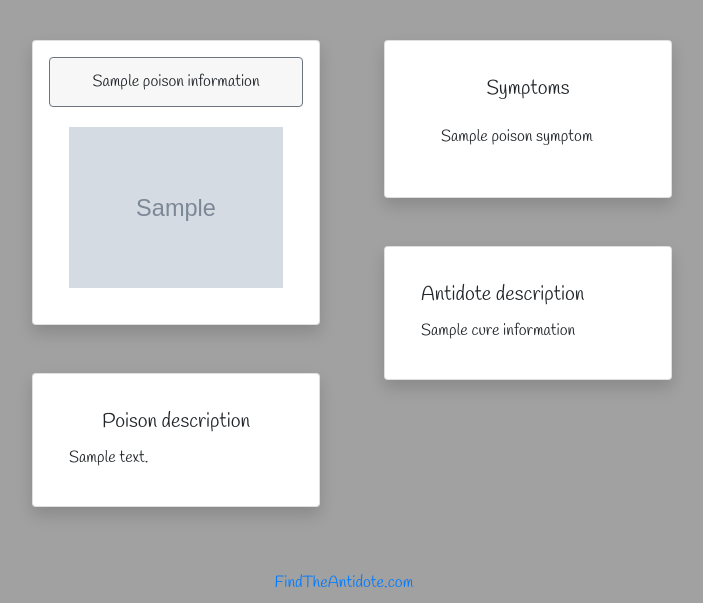
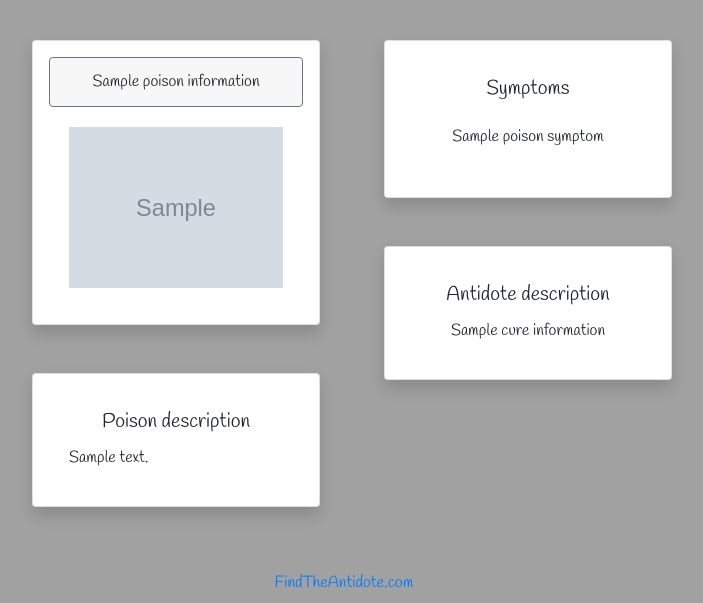
Before and after one commit to ManonMarizy/hackathon1-splendid, a PHP site: template src/View/Poison/show.html.twig in a window 1280 px wide. Shown: the part 56-659 px from the top of the page, without its empty margins (296-999 px from the left). Run offline with PHP 8.4, Linux system fonts and the light colour scheme; the template is opened without the code that fills it: most values are stand-ins (such as "Sample title", 1, 10 or a date in 2020); grey boxes marked "Sample" are stand-in pictures; some libraries are stand-ins or nearby versions.

Commit message:
resolve bug

```diff
--- a/src/View/Poison/show.html.twig
+++ b/src/View/Poison/show.html.twig
@@ -21,7 +21,7 @@
             <div class="card mb-3 shadow p-3 mb-5 bg-white rounded" style="width: 18rem;">
                 <div class="card-body">
                     <h5 class="card-title text-center">Symptoms</h5>
-                    <ul class="list-group list-group-flush">
+                    <ul class="list-group list-group-flush text-center">
                         {% for poisonSymptom in poisonSymptoms %}
                             <li class="list-group-item">{{ poisonSymptom.name}}</li>
                         {% endfor %}
@@ -38,7 +38,7 @@
                 </div>
             {% else %}
                 <div class="card shadow p-3 mb-5 bg-white rounded" style="width: 18rem;">
-                    <div class="card-body">
+                    <div class="card-body text-center">
                         <h5 class="card-title">Antidote description</h5>
                         <p class="card-text">{{ cureInformations.name}}</p>
                     </div>
```
